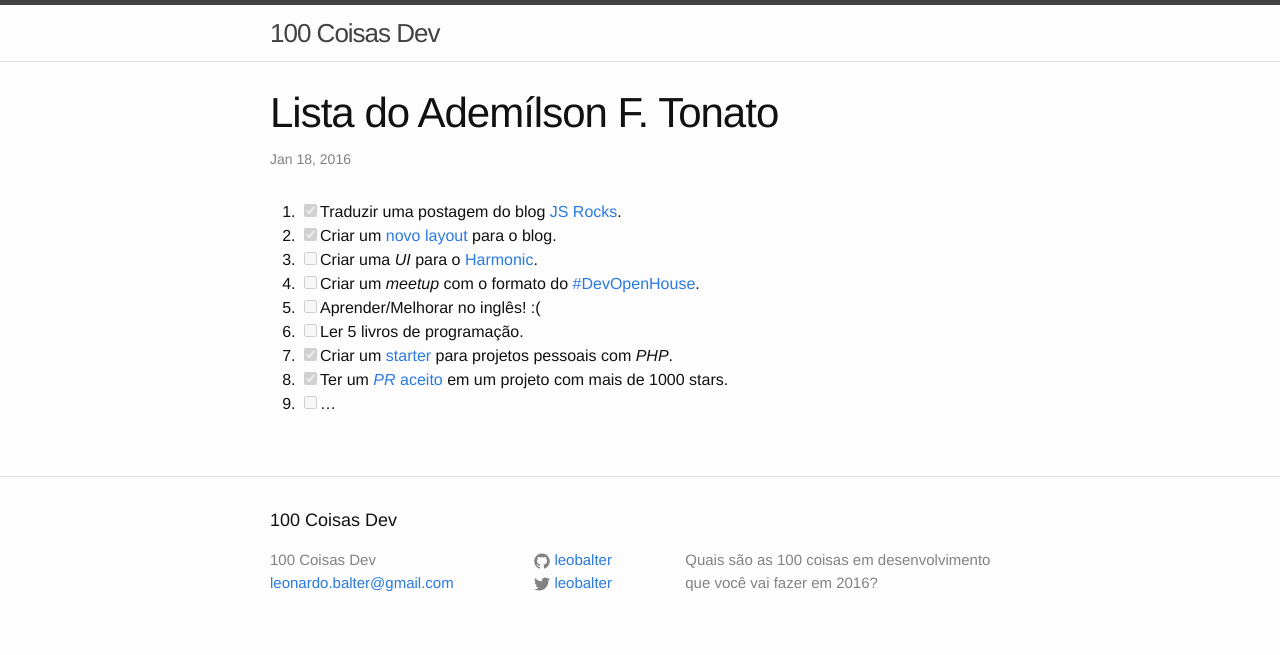
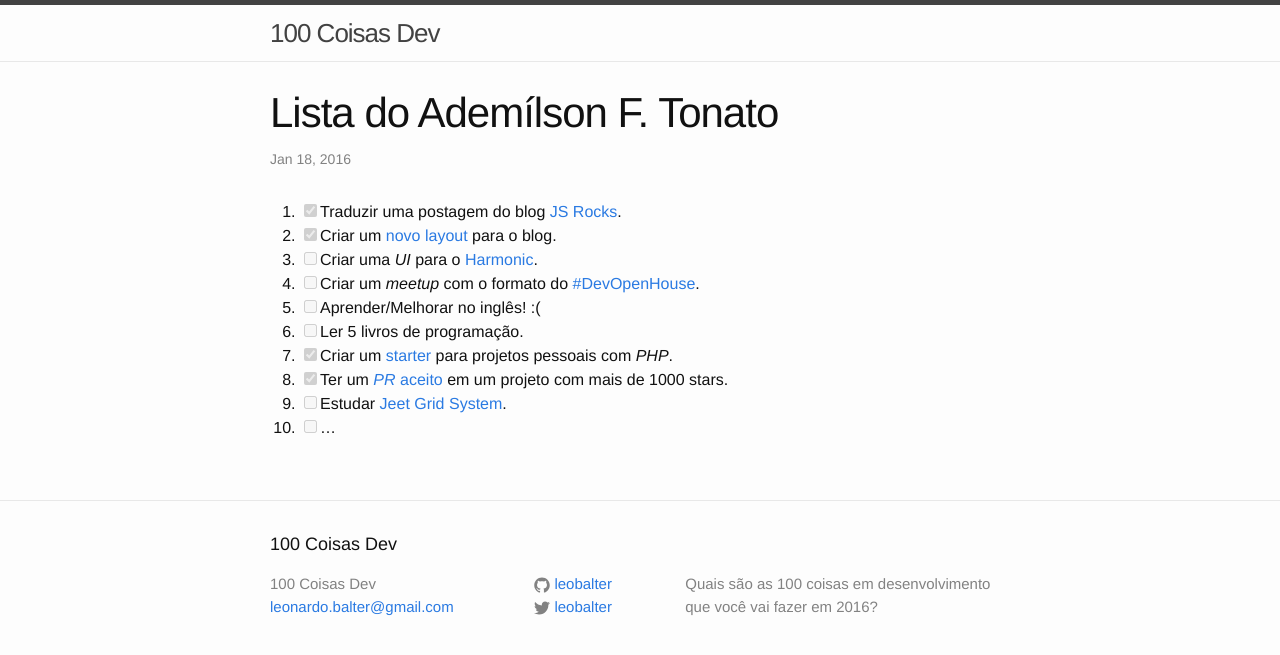
Before and after one commit to leobalter/100-coisas-dev, a Jekyll site: the page built from _posts/listas/2016-01-18-ftonato.markdown, in a window 1280 px wide. Shown: the top 655 px of the page. Built offline with Jekyll 4.4.1, drawn with Linux system fonts in a browser that asks for light colours.

Commit message:
Update 2016-01-18-ftonato.markdown

```diff
--- a/_posts/listas/2016-01-18-ftonato.markdown
+++ b/_posts/listas/2016-01-18-ftonato.markdown
@@ -13,4 +13,5 @@ categories: listas
 1. [ ] Ler 5 livros de programação.
 1. [x] Criar um [starter](https://github.com/admcode/admcode-starter) para projetos pessoais com *PHP*.
 1. [x] Ter um [_PR_ aceito](https://github.com/css/csso/pull/282) em um projeto com mais de 1000 stars.
+2. [ ] Estudar [Jeet Grid System](http://jeet.gs/).
 1. [ ] ...
```
